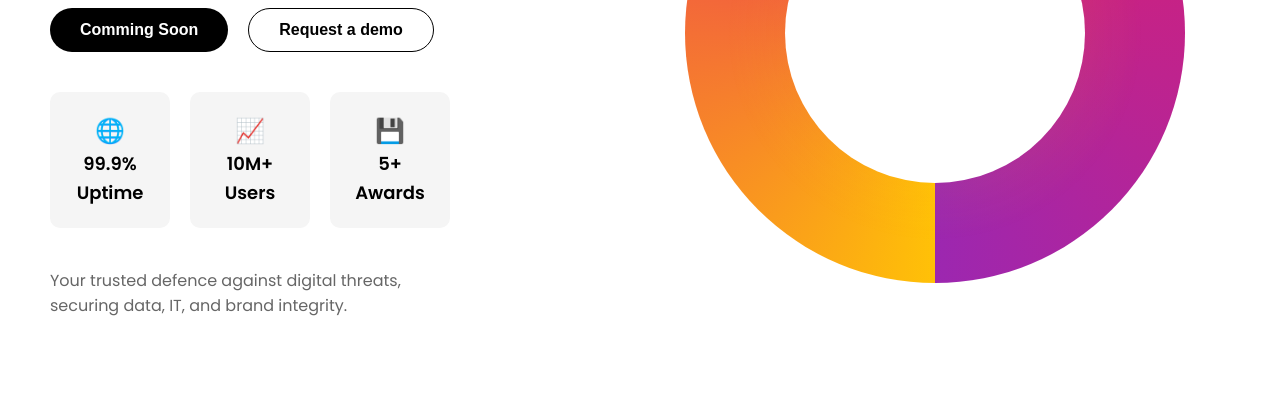
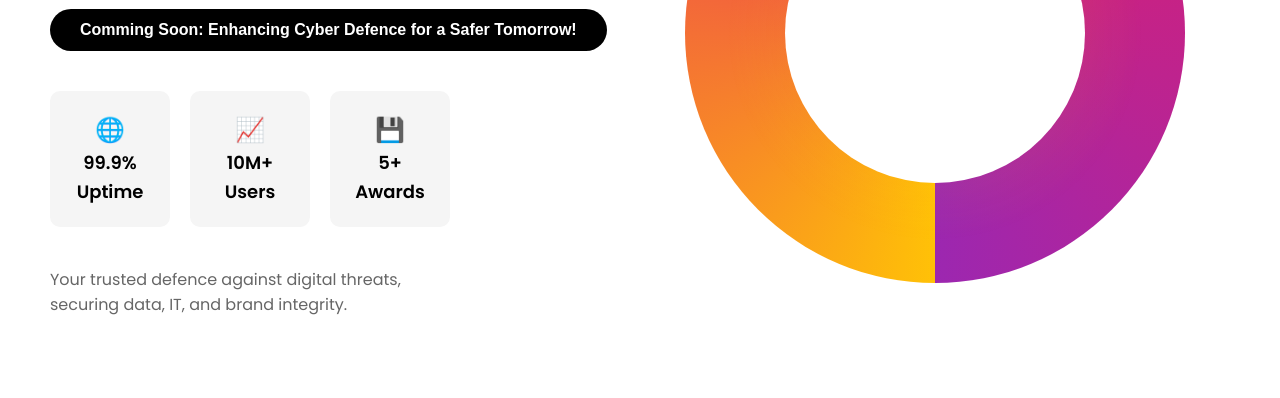
Before and after one commit to cymahajan2003/demo, a plain HTML site: page index.html in a window 1280 px wide. Shown: the part 402-800 px from the top of the page. Drawn offline with Linux system fonts and the light colour scheme.

Commit message:
Update index.html

```diff
--- a/index.html
+++ b/index.html
@@ -502,8 +502,7 @@
                     DIGITAL REALM
                 </h1>
                 <div class="buttons">
-                    <button class="get-started-btn">Comming Soon</button>
-                    <button class="demo-btn">Request a demo</button>
+                    <button class="get-started-btn">Comming Soon: Enhancing Cyber Defence for a Safer Tomorrow!</button>
                 </div>
                 <div class="stats">
                     <div class="stat-card">
```
